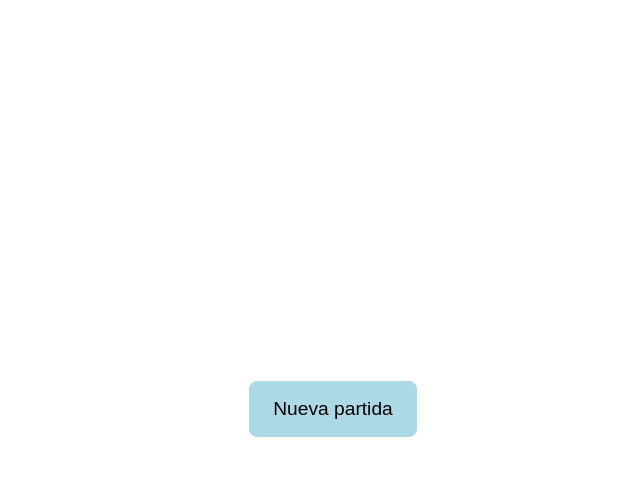
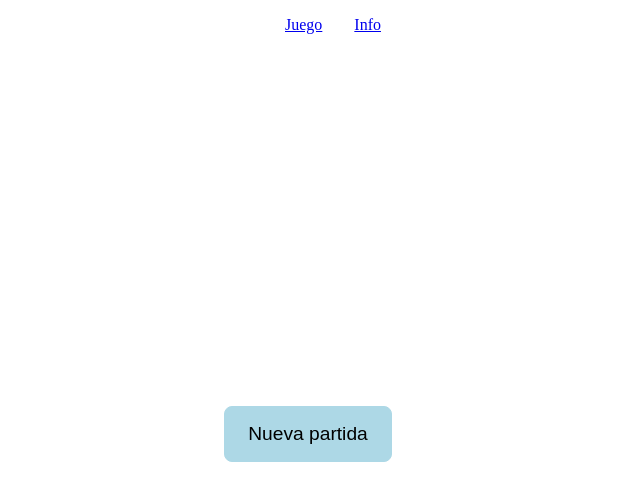
Before and after one commit to Soleguia/angular-isla-calavera, an Angular app: page /game in a window 1280 px wide. Before the commit this address led to /. Shown: the top 500 px of the page, without its empty margins (307-947 px from the left). Built offline with nearby package versions, Linux system fonts and the light colour scheme.

Commit message:
Added routing

```diff
--- a/src/app/app-routing.module.ts
+++ b/src/app/app-routing.module.ts
@@ -1,7 +1,18 @@
 import { NgModule } from '@angular/core';
 import { RouterModule, Routes } from '@angular/router';
+import { GameComponent } from './game/game.component';
+import { InfoComponent } from './info/info.component';
 
-const routes: Routes = [];
+const routes: Routes = [
+  {
+    path: 'info',
+    component: InfoComponent
+  },
+  {
+    path: 'game',
+    component: GameComponent
+  }
+];
 
 @NgModule({
   imports: [RouterModule.forRoot(routes)],
--- a/src/app/app.component.html
+++ b/src/app/app.component.html
@@ -1,16 +1,20 @@
 <main>
-  <section class="init-ic" *ngIf="!showContent">
 
-    <div class="init-ic__button">
-      <button id="showpage--game" class="ic_button" (click)="initIC('game')">
-        <span>Nueva partida</span>
-      </button>
-    </div>
-  </section>
-
-  <section class="ic__content" *ngIf="showContent == 'game'">
-    <app-game></app-game>
-  </section>
+  <!-- This nav gives you links to click, which tells the router which route to use (defined in the routes constant in  AppRoutingModule) -->
+  <nav class="main-nav">
+    <ul>
+      <li>
+        <a routerLink="/game" routerLinkActive="active">
+          Juego
+        </a>
+      </li>
+      <li>
+        <a routerLink="/info" routerLinkActive="active">Info</a>
+      </li>
+    </ul>
+  </nav>
+  <!-- The routed views render in the <router-outlet>-->
+  <router-outlet></router-outlet>
 
 
 </main>
--- a/src/app/app.component.scss
+++ b/src/app/app.component.scss
@@ -1,10 +1,28 @@
 main {
   display: flex;
+  flex-direction: column;
   justify-content: center;
   align-items: center;
   width: 100%;
   min-height: 100vh;
   height: 100%;
+}
+
+.main-nav {
+  display: block;
+  width: 100%;
+
+  ul {
+    list-style: none;
+    padding: 0;
+    display: flex;
+    justify-content: center;
+  }
+  a {
+    display: block;
+    padding: 1rem;
+  }
+
 }
 
 .init-ic,
@@ -22,9 +40,3 @@ main {
   max-width: 100%;
   height: 100%;
 }
-
-app-game {
-  display: flex;
-  flex-direction: column;
-  align-items: center;
-}
--- a/src/app/app.component.ts
+++ b/src/app/app.component.ts
@@ -8,13 +8,10 @@ import { DataService } from './services/data.service';
 })
 export class AppComponent {
 
-  showContent:string = '';
+  gameOn:boolean = false;
 
-  constructor( private data:DataService ){}
-
-  initIC(show:string):void {
-    this.data.setShowContent(show);
-    this.showContent = this.data.getShowContent();
+  constructor( private data:DataService ){
+    this.gameOn = this.data.gameOn;
   }
 
 }
--- a/src/app/app.module.ts
+++ b/src/app/app.module.ts
@@ -10,6 +10,7 @@ import { AddPlayersComponent } from './add-players/add-players.component';
 import { FormsModule, ReactiveFormsModule } from '@angular/forms';
 import { GameBoardComponent } from './game-board/game-board.component';
 import { DiceComponent } from './dice/dice.component';
+import { InfoComponent } from './info/info.component';
 
 @NgModule({
   declarations: [
@@ -19,7 +20,8 @@ import { DiceComponent } from './dice/dice.component';
     GameComponent,
     AddPlayersComponent,
     GameBoardComponent,
-    DiceComponent
+    DiceComponent,
+    InfoComponent
   ],
   imports: [
     BrowserModule,
--- a/src/app/game/game.component.html
+++ b/src/app/game/game.component.html
@@ -1,3 +1,13 @@
+<section class="init-ic" *ngIf="!showContent">
+
+  <div class="init-ic__button">
+    <button id="showpage--game" class="ic_button" (click)="initIC('game')">
+      <span>Nueva partida</span>
+    </button>
+  </div>
+</section>
+
+<section class="ic__content" *ngIf="showContent == 'game'">
 
   <app-add-players *ngIf="!gameOn"></app-add-players>
 
@@ -8,3 +18,5 @@
       <span>Empezar partida</span>
     </button>
   </div>
+
+</section>
--- a/src/app/game/game.component.ts
+++ b/src/app/game/game.component.ts
@@ -10,6 +10,7 @@ import { DataService } from '../services/data.service';
 })
 export class GameComponent implements OnInit {
 
+  showContent:string = '';
   playersData:PlayerEntity[] = [];
   playersData$:Observable<PlayerEntity[]>;
   gameOn:boolean;
@@ -23,6 +24,11 @@ export class GameComponent implements OnInit {
     this.playersData$.subscribe(playersData => this.playersData = playersData);
   }
 
+  initIC(show:string):void {
+    this.data.setShowContent(show);
+    this.showContent = this.data.getShowContent();
+  }
+
   getGameStatus():boolean{
     return this.data.gameOn;
   }
--- /dev/null
+++ b/src/app/info/info.component.html
@@ -0,0 +1 @@
+<p>info works!</p>
--- /dev/null
+++ b/src/app/info/info.component.ts
@@ -0,0 +1,15 @@
+import { Component, OnInit } from '@angular/core';
+
+@Component({
+  selector: 'app-info',
+  templateUrl: './info.component.html',
+  styleUrls: ['./info.component.scss']
+})
+export class InfoComponent implements OnInit {
+
+  constructor() { }
+
+  ngOnInit(): void {
+  }
+
+}
--- a/src/styles.scss
+++ b/src/styles.scss
@@ -44,3 +44,11 @@
     }
   }
 }
+
+app-game,
+app-info {
+  flex: 1 0 auto;
+  display: flex;
+  flex-direction: column;
+  justify-content: center;
+}
```
Also changed, not shown: src/app/info/info.component.scss (added), 2 other files (tests, documents, lock files or other folders).
